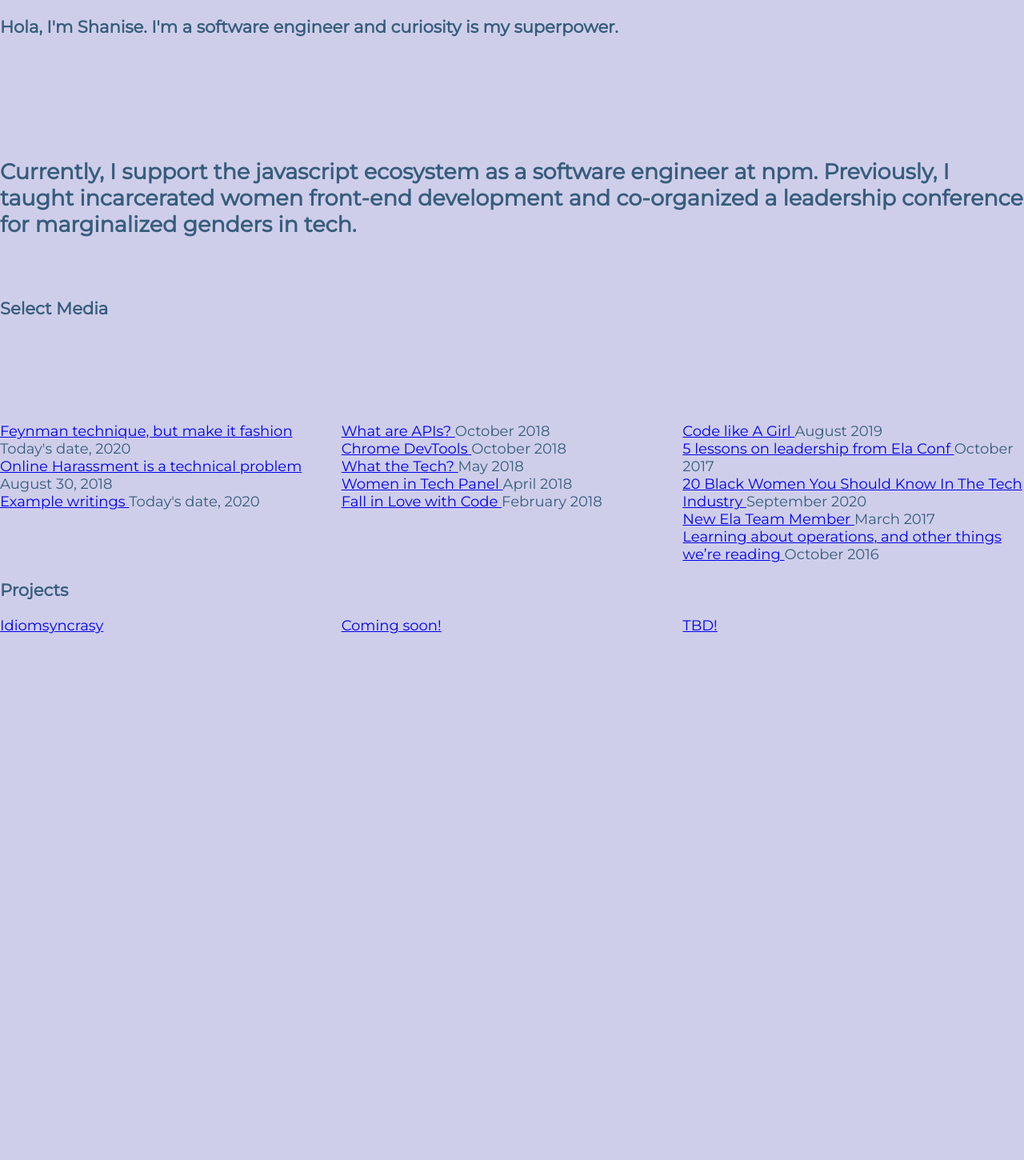
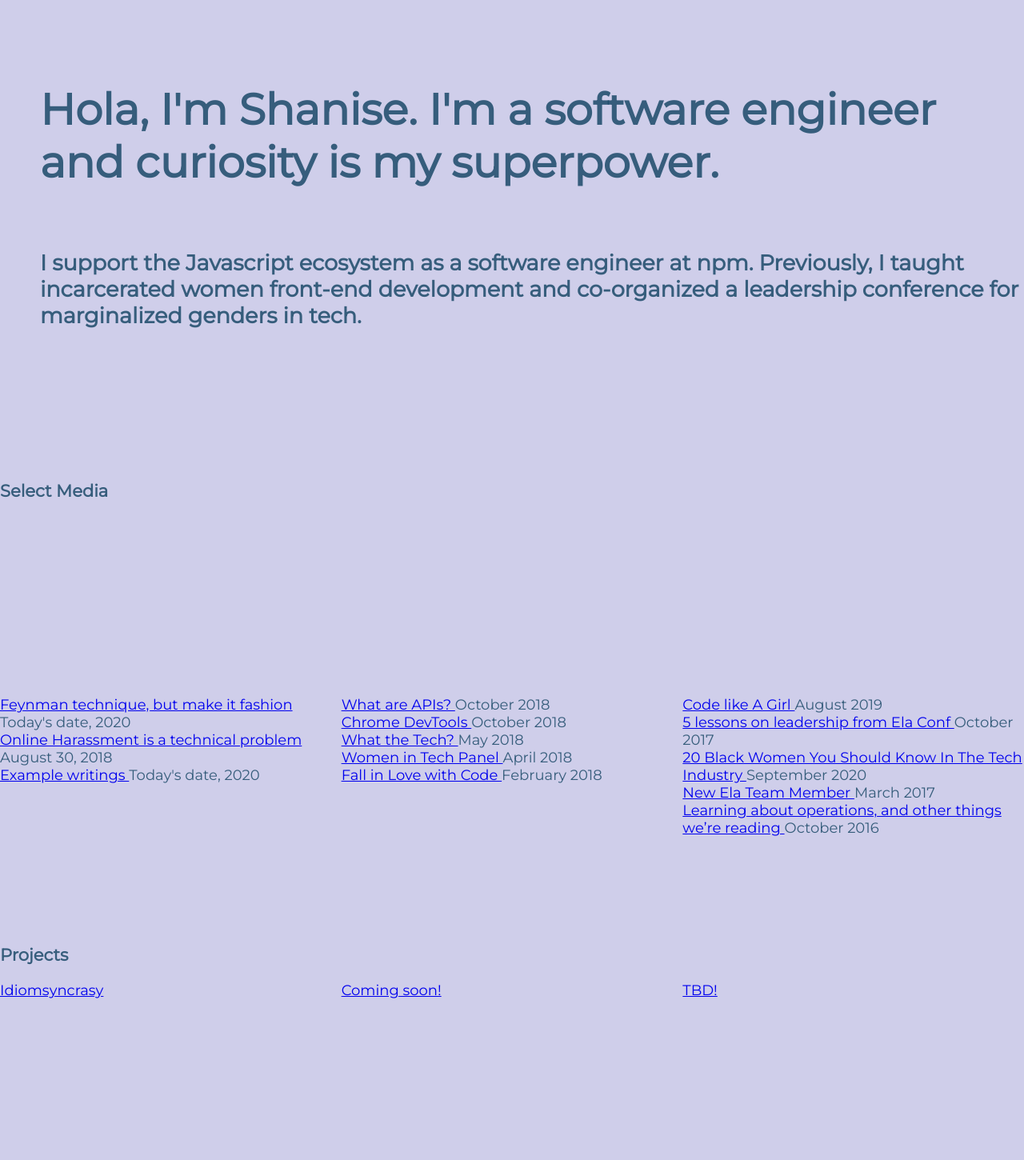
Before and after one commit to shanisebarona/shanisebarona.github.io, a Jekyll site: the page built from index.html, in a window 1280 px wide. Shown: the whole page at 80% size. Built offline with Jekyll 4.4.1, drawn with Linux system fonts in a browser that asks for light colours; some web fonts are replaced; before the commit the page ends 900 px from its top, so only the background shows below that.

Commit message:
👩🏾‍🎨 adding style to the structure

```diff
--- a/_includes/about.html
+++ b/_includes/about.html
@@ -1,5 +1,5 @@
 <section class="about">
     <h2 class="about-me">
-      Currently, I support the javascript ecosystem as a software engineer at npm. Previously, I taught incarcerated women front-end development and co-organized a leadership conference for marginalized genders in tech.
+      I support the Javascript ecosystem as a software engineer at npm. Previously, I taught incarcerated women front-end development and co-organized a leadership conference for marginalized genders in tech.
     </h2>
 </section>
--- a/_includes/hi.html
+++ b/_includes/hi.html
@@ -1,5 +1,5 @@
-<section class="hello">
-    <h1 class="hi">
-      Hola, I'm Shanise. I'm a software engineer and curiosity is my superpower.
-    </h1>
+<section>
+  <h1 class="hi">
+    Hola, I'm Shanise. I'm a software engineer and curiosity is my superpower.
+  </h1>
 </section>
--- a/styles.css
+++ b/styles.css
@@ -1,8 +1,10 @@
 @import url('https://fonts.googleapis.com/css?family=DM+Serif+Text|Montserrat&display=swap');
 
-* {
+*, *:before, *:after {
   box-sizing: border-box;
 }
+
+/* structure */
 
 body {
   margin: 0;
@@ -32,22 +34,19 @@ body {
   grid-auto-rows: 1fr;
 }
 
-/* HI STYLING */
-/* .hero {
-  display: grid;
-  place-items: center;
-  grid-auto-flow: column;
-  margin: 150px 50px;
+/* style */
+.hi {
+  padding-top: 50px;
+  padding-left: 50px;
+  padding: right: 50px;
+  font-size: 3em;
 }
 
-.hi {
-  font-size: 2rem;
-  padding: 0 50px;
-  line-height: 2;
-  font-family: 'DM Serif Text', serif;
-  color:rgba(97, 67, 187, 0.88);
-  font-weight: bold;
+.about {
+  margin-left: 50px
 }
+/*
+
 
 .wave {
   font-size: 3rem;
```
